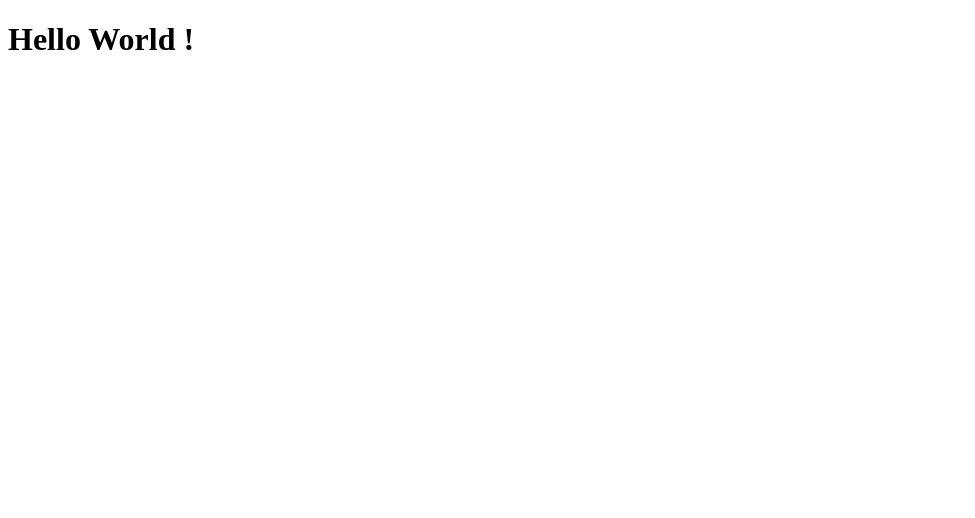
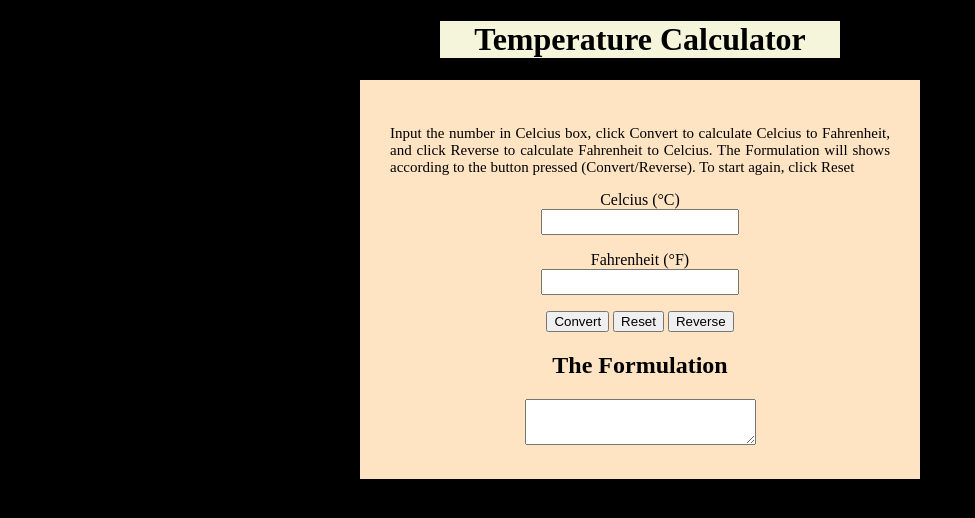
Before and after one commit to nrlchsn/Temperature_Calculator, a plain HTML site: page index.html in a window 1280 px wide. Shown: the whole page, without its empty margins (0-975 px from the left). Drawn offline with Linux system fonts and the light colour scheme.

Commit message:
finishing

```diff
--- a/css/style.css
+++ b/css/style.css
@@ -0,0 +1,46 @@
+body {
+    background-color: black;
+}
+
+header {
+    background-color: beige;
+    width: 400px;
+    margin: 20px auto;
+    text-align: center;
+}
+
+section {
+    background-color: bisque;
+    width: 500px;
+    margin: 20px auto;
+    padding: 30px;
+    justify-content: center;
+    align-items: center;
+}
+
+.opening {
+    font-size: 15px;
+    text-align: justify;
+}
+
+.inputSection {
+    text-align: center;
+}
+
+.custom-input {
+    width: 190px;
+    height: 20px;
+}
+
+.custom-input2 {
+    width: 225px;
+    height: 40px;
+}
+
+.button {
+    text-align: center;
+}
+
+.explain {
+    text-align: center;
+}
--- a/index.html
+++ b/index.html
@@ -1,9 +1,40 @@
 <!DOCTYPE html>
-<html>
-    <head>
-<title>Test</title>
-</head>
-    <body>
-        <h1>Hello World !</h1>
-    </body>
+<html lang="en">
+  <head>
+    <meta charset="UTF-8">
+    <link rel="stylesheet" href="css/style.css" />
+    <title>Temperature Calculator</title>
+  </head>
+  <body>
+    <script src="js/script.js"></script>
+    <header>
+      <h1>Temperature Calculator</h1>
+    </header>
+    <section>
+      <div class="opening">
+        <p>Input the number in Celcius box, click Convert to calculate Celcius to Fahrenheit, and click Reverse to calculate Fahrenheit to Celcius. The Formulation will shows according to the button pressed (Convert/Reverse). To start again, click Reset
+        </p>
+      </div>
+      <div class="inputSection">
+        <label for="celciusInput">Celcius (°C)</label><br>
+        <input type="number" id="celciusInput" class="custom-input">
+        <p></p>
+        <label for="fahrenheit">Fahrenheit (°F)</label><br>
+        <input type="number" id="fahrenheit" class="custom-input"></input>
+        <p></p>
+      </div>
+
+      <div class="button">
+        <button id="convertCF" onclick="convert()">Convert</button>
+        <button id="resetBtn" onclick="reset()">Reset</button>
+        <button id="convertFC" onclick="convertFC()">Reverse</button>
+      </div>
+
+      <div class="explain">
+        <h2>The Formulation</h2>
+          <textarea type="text" id="explain" class="custom-input2" readonly></textarea>
+      </div>
+
+    </section>
+  </body>
 </html>
--- a/js/script.js
+++ b/js/script.js
@@ -0,0 +1,29 @@
+function convert() {
+    const celcius = document.getElementById("celciusInput").value;
+    // const result = document.getElementById("fahrenheit");
+    // const explanation = document.getElementById("explain");
+
+    const convert = `${(celcius * 9) / 5 + 32}`;
+
+    document.getElementById("fahrenheit").value = `${convert}`;
+
+    document.getElementById("explain").value = `${celcius || 0}°C * (9 / 5) + 32 = ${convert} °F`;
+  }
+
+  function convertFC() {
+    const fahrenheit = document.getElementById("fahrenheit").value;
+    // const result = document.getElementById("fahrenheit");
+    // const explanation = document.getElementById("explain");
+
+    const convertFC = `${(fahrenheit - 32) * 5/9}`;
+
+    document.getElementById("celciusInput").value = `${convertFC}`;
+
+    document.getElementById("explain").value = `(${fahrenheit || 0}°F - 32) * 5 / 9 = ${convertFC} °F`;
+  }
+
+  function reset() {
+    document.getElementById("celciusInput").value = "";
+    document.getElementById("fahrenheit").value = "";
+    document.getElementById("explain").value = "";
+  }
```
